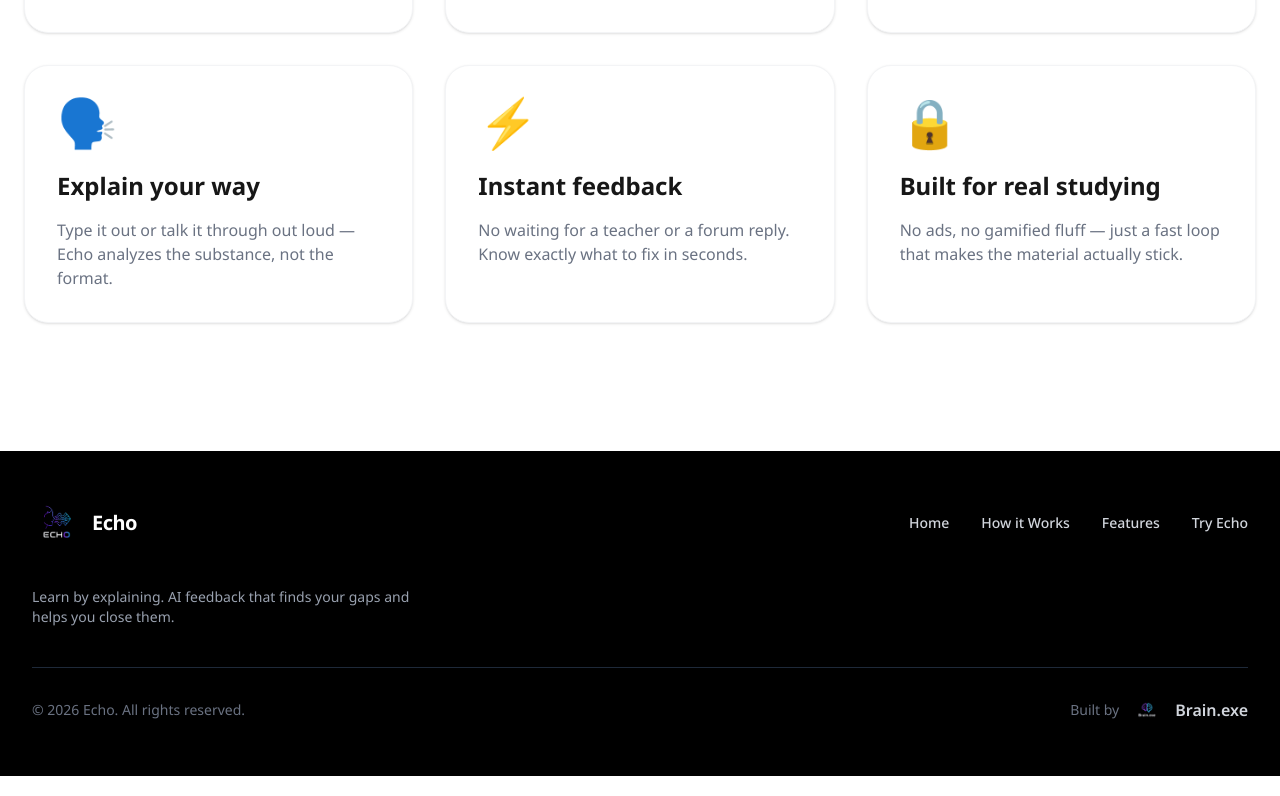
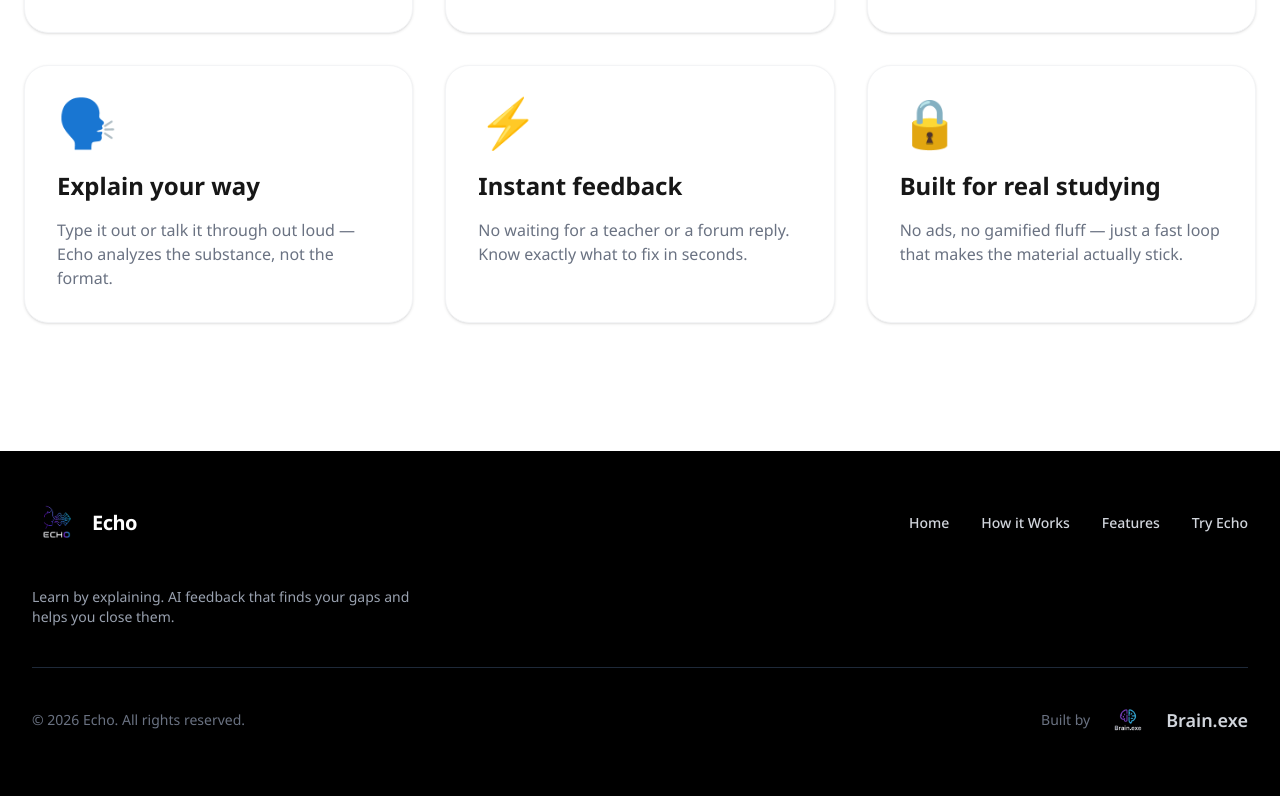
Before and after one commit to FSevalnev/Echo, a Next.js app: page / in a window 1280 px wide. Shown: the part 3157-3953 px from the top of the page. Built offline with nearby package versions, Linux system fonts and the light colour scheme; no server answers.

Commit message:
Make Brain.exe logo bigger in footer

```diff
--- a/app/components/Footer.tsx
+++ b/app/components/Footer.tsx
@@ -56,10 +56,10 @@ export default function Footer() {
 
           <div className="flex items-center gap-2.5">
             <span>Built by</span>
-            <div className="relative h-9 w-9 shrink-0">
+            <div className="relative h-14 w-14 shrink-0">
               <Image src="/brand/brainexe-logo.png" alt="Brain.exe" fill className="object-contain" />
             </div>
-            <span className="font-semibold text-gray-300 text-base">Brain.exe</span>
+            <span className="font-semibold text-gray-300 text-lg">Brain.exe</span>
           </div>
 
         </div>
```
